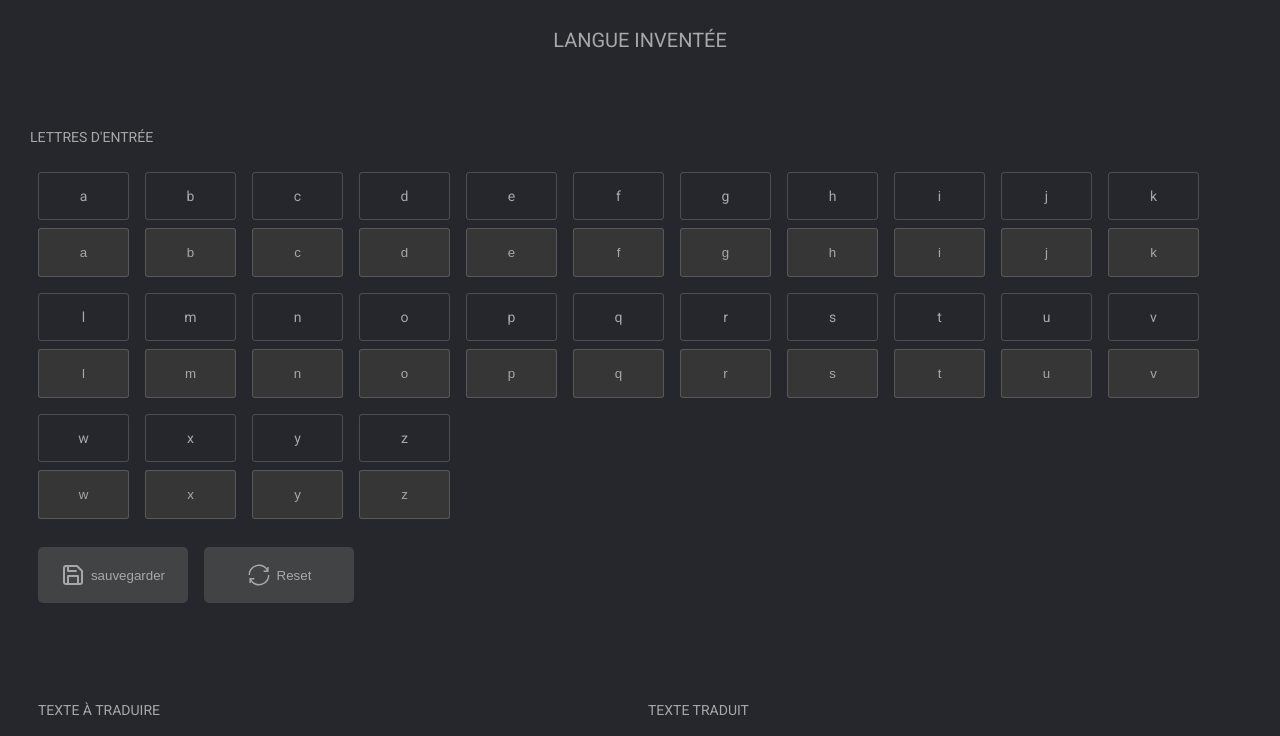
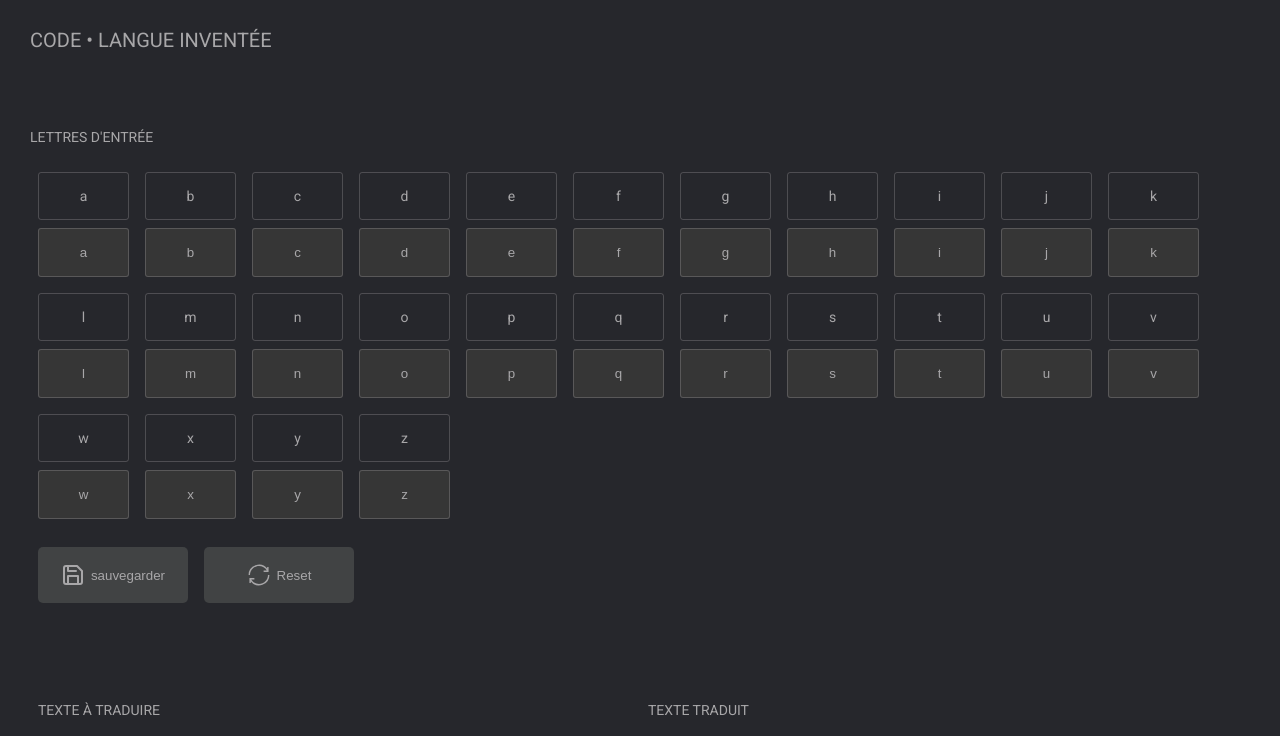
Before and after one commit to romanjeanelie/langue-inventee-, a React (Vite) app: page / in a window 1280 px wide. Shown: the top 736 px of the page. Built offline with nearby package versions, Linux system fonts and the light colour scheme.

Commit message:
change title

```diff
--- a/src/App.jsx
+++ b/src/App.jsx
@@ -67,7 +67,7 @@ const Main = styled.div`
     h1 {
       font-size: 20px;
       color: ${({ theme }) => theme.colors.white};
-      text-align: center;
+      text-align: left;
     }
 
     // Letters
@@ -305,7 +305,7 @@ function App() {
       <GlobalStyles />
       <Main>
         <div className="container">
-          <h1>Langue Inventée</h1>
+          <h1>Code • Langue Inventée</h1>
 
           <div className="letters-container">
             <h3>Lettres d'entrée</h3>
```
